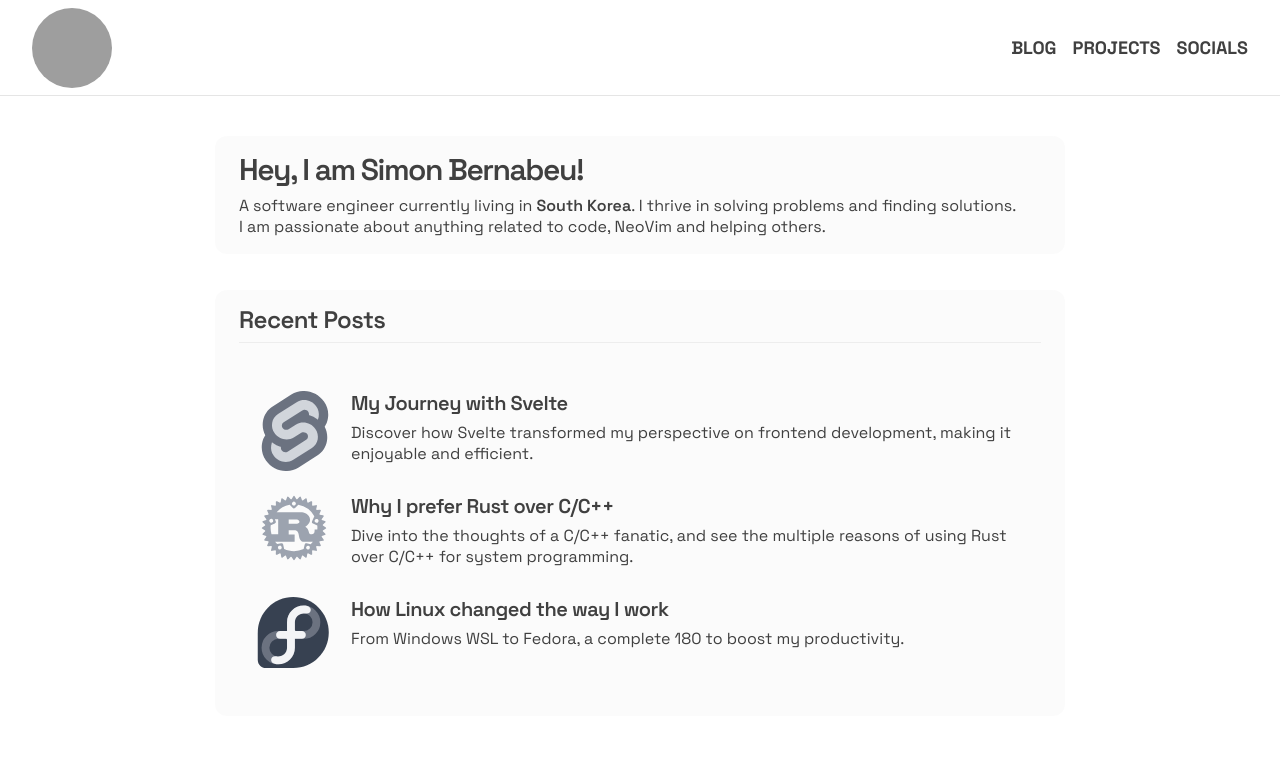
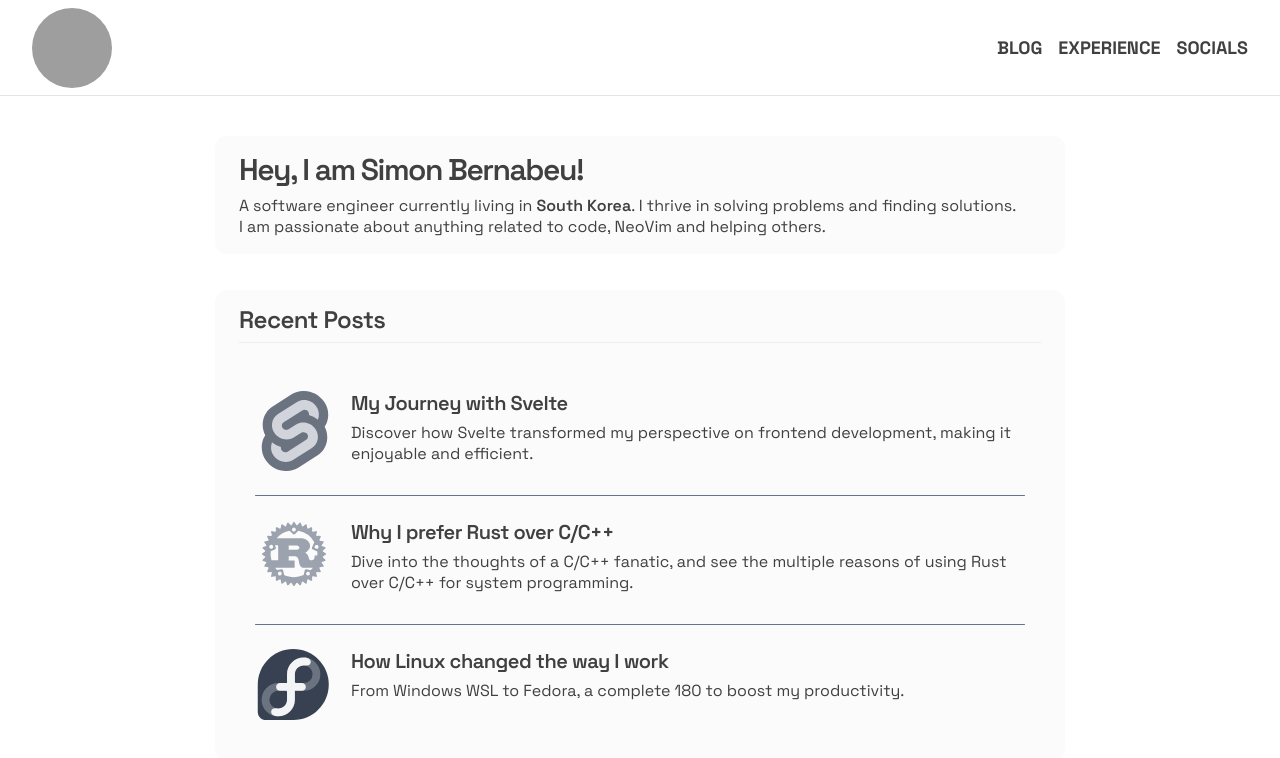
Before and after one commit to Simon9991/portfolio-svelte, a SvelteKit app: page / in a window 1280 px wide. Shown: the top 758 px of the page. Built offline with nearby package versions, Linux system fonts and the light colour scheme; grey boxes are pictures that could not be loaded.

Commit message:
feat: improvements to the recent blog posts

```diff
--- a/src/routes/+layout.svelte
+++ b/src/routes/+layout.svelte
@@ -6,7 +6,8 @@
     // Nav elements
     const navElements = [
         { name: 'Blog', href: '/blog-post' },
-        { name: 'Projects', href: '/projects' },
+        { name: 'Experience', href: '/my-experience' },
+        // { name: 'Projects', href: '/projects' },
         { name: 'Socials', href: '/socials' }
     ];
 </script>
--- a/src/routes/+page.svelte
+++ b/src/routes/+page.svelte
@@ -19,8 +19,8 @@
 
         <hr class="h-px mb-8 mt-2 border-0 bg-neutral-200 opacity-65" />
 
-        <div class="p-4 overflow-auto space-y-4">
-            <a href="/" class="inline-flex gap-4 group cursor-pointer">
+        <div class="p-4 overflow-auto flex flex-col gap-4">
+            <a href="/blog/svelte-discovery" class="inline-flex gap-4 group cursor-pointer">
                 <svg
                     viewBox="0 0 98.1 118"
                     xmlns="http://www.w3.org/2000/svg"
@@ -48,7 +48,9 @@
                 </div>
             </a>
 
-            <a href="/" class="inline-flex gap-4 group cursor-pointer">
+            <hr class="h-px border-0 rounded-md bg-slate-500 my-2" />
+
+            <a href="/blog/rust-and-cpp" class="inline-flex gap-4 group cursor-pointer">
                 <svg
                     viewBox="12.5 15 40 40"
                     xmlns="http://www.w3.org/2000/svg"
@@ -73,7 +75,9 @@
                 </div>
             </a>
 
-            <a href="/" class="inline-flex gap-4 group cursor-pointer">
+            <hr class="h-px border-0 rounded-md bg-slate-500 my-2" />
+
+            <a href="/blog/fedora-for-the-win" class="inline-flex gap-4 group cursor-pointer">
                 <svg
                     viewBox="-10 0 300 300"
                     xmlns="http://www.w3.org/2000/svg"
```
